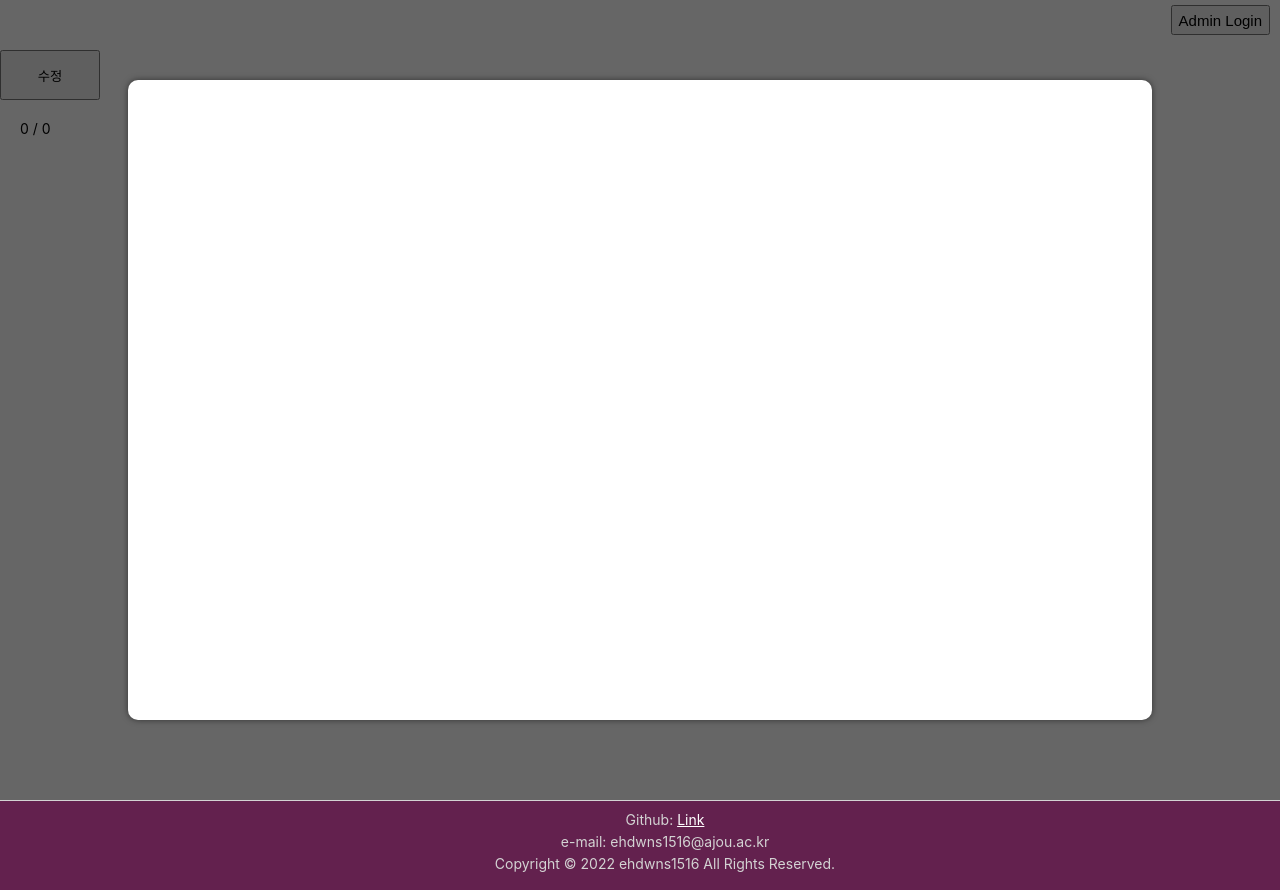
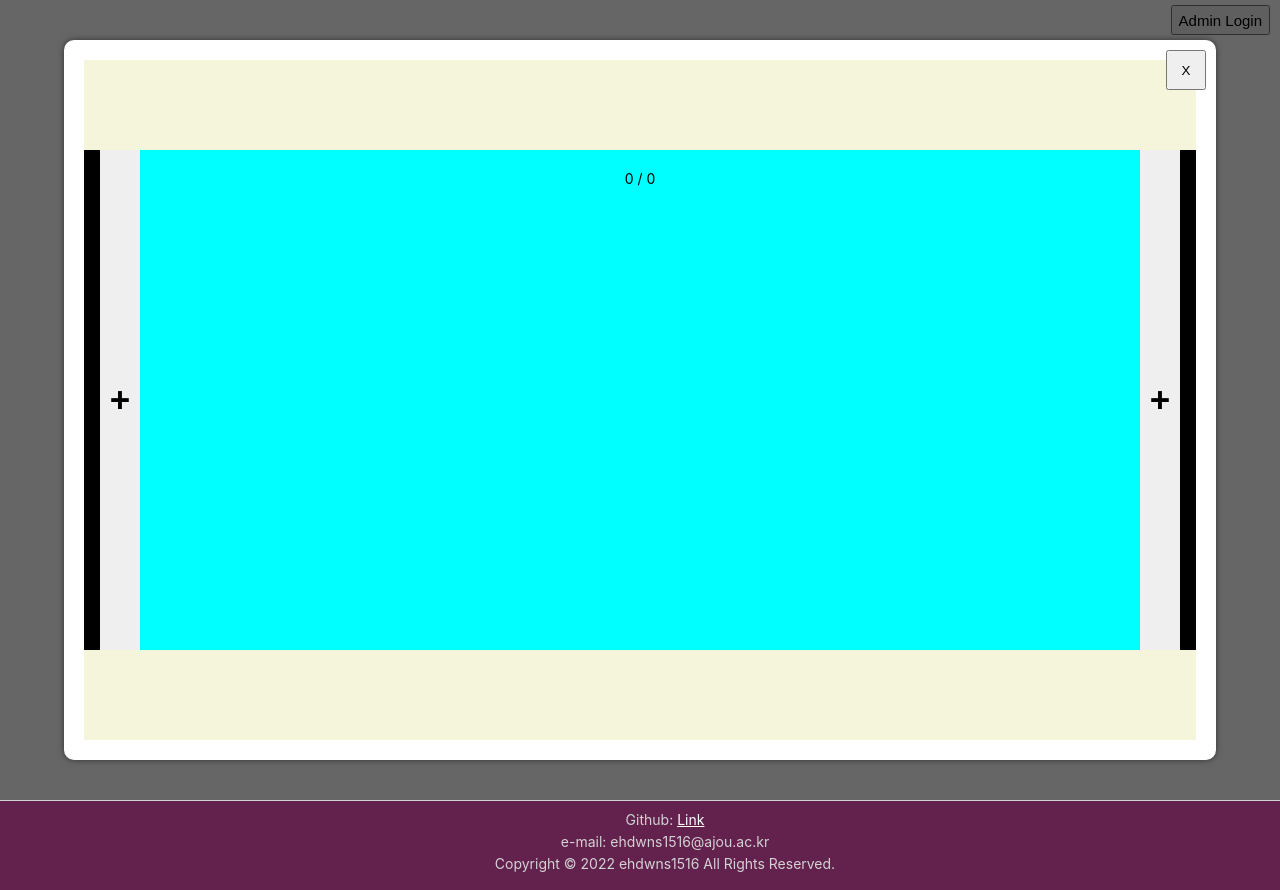
Before and after one commit to ehdwns1516/hearing_homepage, a React (Create React App) app in the folder packages/app/: page / in a window 1280 px wide. Both pictures are taken after a click on the button "수정". Built offline with nearby package versions, Linux system fonts and the light colour scheme; the HTML template or start-up script is replaced by a standard one.

Commit message:
chore: 이미지 슬라이드 편집 모달 레이아웃 적용

```diff
--- a/packages/app/src/components/ImageSlide.jsx
+++ b/packages/app/src/components/ImageSlide.jsx
@@ -1,11 +1,11 @@
 import React, { useState, useEffect } from 'react';
 import styled, { css } from 'styled-components';
 
-const ImageSlide = ({ images }) => {
+const ImageSlide = ({ imageInfos }) => {
   const [imageCurrentNo, setImageCurrentNo] = useState(0);
 
   const nextOnClick = () => {
-    if (imageCurrentNo < images.length) setImageCurrentNo(imageCurrentNo + 1);
+    if (imageCurrentNo < imageInfos.length) setImageCurrentNo(imageCurrentNo + 1);
   };
 
   const prevOnClick = () => {
@@ -16,15 +16,15 @@ const ImageSlide = ({ images }) => {
     <WholeWrapper>
       <SlideBox>
         <NavBox>
-          {imageCurrentNo} / {images.length}
+          {imageCurrentNo} / {imageInfos.length}
         </NavBox>
         <SlideList
           style={{
             transform: `translate3d(
-                ${imageCurrentNo * -500}px, 0px, 0px`,
+                ${imageCurrentNo * -1000}px, 0px, 0px`,
           }}
         >
-          {images.forEach((image, index) => {
+          {imageInfos.forEach((image, index) => {
             <SlideContent key={index}>
               <ImageWrapper>
                 <NoticeImage src={`${image.imageUrl}`} color='red'></NoticeImage>
@@ -40,12 +40,16 @@ const ImageSlide = ({ images }) => {
 };
 
 const WholeWrapper = styled.div`
-  width: 500px;
+  position: relative;
+  top: 0px;
+  width: 1000px;
   height: 500px;
+  display: inline-block;
+  background-color: aqua;
 `;
 
 const SlideList = styled.div`
-  width: 1000px;
+  width: 5000px;
   height: auto;
   transition: all 300ms ease 0s;
   overflow: hidden;
@@ -53,7 +57,7 @@ const SlideList = styled.div`
 
 const SlideContent = styled.div`
   display: table;
-  width: 500px;
+  width: 1000px;
   height: 500px;
   float: left;
 `;
@@ -71,11 +75,9 @@ const NoticeImage = styled.img`
 `;
 
 const NavBox = styled.div`
-  position: absolute;
+  position: relative;
   top: 20px;
-  left: 20px;
   font-size: 14px;
-  z-index: 2;
 `;
 
 const NextButton = styled.button`
--- a/packages/app/src/components/ImageSlideEditModal.jsx
+++ b/packages/app/src/components/ImageSlideEditModal.jsx
@@ -1,11 +1,22 @@
 import React from 'react';
 import styled from 'styled-components';
-const ImageSlideEditModal = () => {
+import ImageSlide from './ImageSlide';
+
+const ImageSlideEditModal = ({ visibleEditImageSlide, imageInfos }) => {
   return (
     <>
       <ModalOverlay />
       <ModalWrapper tabIndex='-1'>
-        <ModalInner tabIndex='0'></ModalInner>
+        <ModalInner tabIndex='0'>
+          <ModalContents>
+            <CloseButton onClick={visibleEditImageSlide}>X</CloseButton>
+            <EditImageWrapper>
+              <AddImageButton>+</AddImageButton>
+              <ImageSlide imageInfos={imageInfos}></ImageSlide>
+              <AddImageButton>+</AddImageButton>
+            </EditImageWrapper>
+          </ModalContents>
+        </ModalInner>
       </ModalWrapper>
     </>
   );
@@ -14,7 +25,7 @@ const ImageSlideEditModal = () => {
 const ModalWrapper = styled.div`
   box-sizing: border-box;
   text-align: center;
-  display: 'block';
+  display: block;
   position: fixed;
   top: 0;
   right: 0;
@@ -27,7 +38,7 @@ const ModalWrapper = styled.div`
 
 const ModalOverlay = styled.div`
   box-sizing: border-box;
-  display: 'block';
+  display: block;
   position: fixed;
   top: 0;
   left: 0;
@@ -43,12 +54,47 @@ const ModalInner = styled.div`
   box-shadow: 0 0 6px 0 rgba(0, 0, 0, 0.5);
   background-color: #fff;
   border-radius: 10px;
-  width: 80%;
-  height: 80%;
+  width: 90%;
+  height: 90%;
   top: 50%;
   transform: translateY(-50%);
   margin: 0 auto;
   padding: 20px 20px;
 `;
 
+const ModalContents = styled.div`
+  width: 100%;
+  height: 100%;
+  justify-content: center;
+  display: flex;
+  flex-direction: column;
+  align-items: center;
+  background-color: beige;
+`;
+
+const CloseButton = styled.button`
+  position: absolute;
+  right: 10px;
+  top: 10px;
+  width: 40px;
+  height: 40px;
+`;
+
+const EditImageWrapper = styled.div`
+  width: 100%;
+  height: auto;
+  display: flex;
+  background-color: black;
+  justify-content: center;
+`;
+
+const AddImageButton = styled.button`
+  border: 0px;
+  height: 500px;
+  width: 40px;
+  display: inline-block;
+  font-size: 35px;
+  font-weight: bold;
+`;
+
 export default ImageSlideEditModal;
--- a/packages/app/src/components/MainPage.jsx
+++ b/packages/app/src/components/MainPage.jsx
@@ -6,20 +6,23 @@ import ImageSlideEditModal from './ImageSlideEditModal';
 const MainPage = () => {
   const [editImageSlideModalOpened, setEditImageSlideModalOpened] = useState(false);
 
-  const openEditImageSlide = () => {
+  const visibleEditImageSlide = () => {
     console.log(editImageSlideModalOpened);
     setEditImageSlideModalOpened(!editImageSlideModalOpened);
   };
 
   return (
     <WholeWrapper>
-      <OpenEditImageSlideButton onClick={openEditImageSlide}>
+      <OpenEditImageSlideButton onClick={visibleEditImageSlide}>
         수정
       </OpenEditImageSlideButton>
       {editImageSlideModalOpened ? (
-        <ImageSlideEditModal openEditImageSlide={openEditImageSlide} />
+        <ImageSlideEditModal
+          visibleEditImageSlide={visibleEditImageSlide}
+          imageInfos={[]}
+        />
       ) : null}
-      <ImageSlide images={[]}></ImageSlide>
+      <ImageSlide imageInfos={[]}></ImageSlide>
     </WholeWrapper>
   );
 };
@@ -28,6 +31,10 @@ const WholeWrapper = styled.div`
   padding-top: 50px;
   height: 100vh;
   width: 100%vw;
+  text-align: center;
+  display: flex;
+  flex-direction: column;
+  align-items: center;
 `;
 
 const OpenEditImageSlideButton = styled.button`
```
